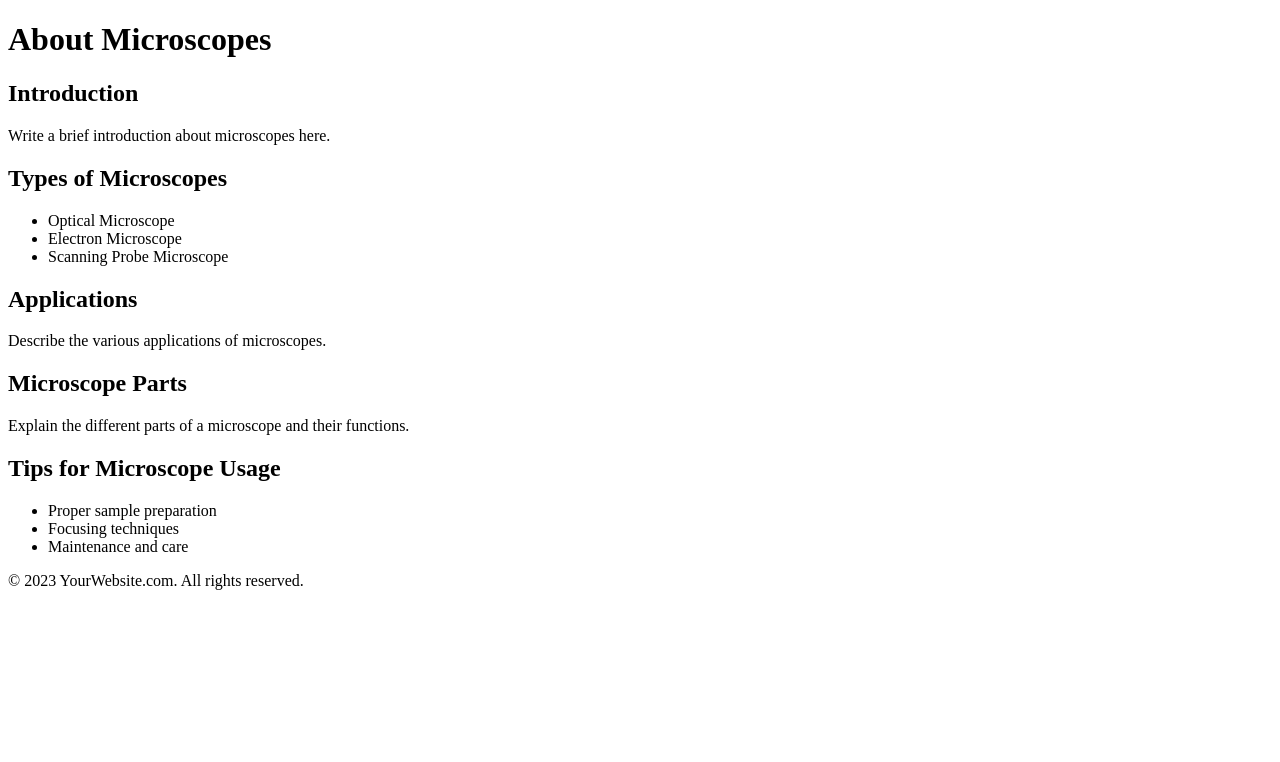
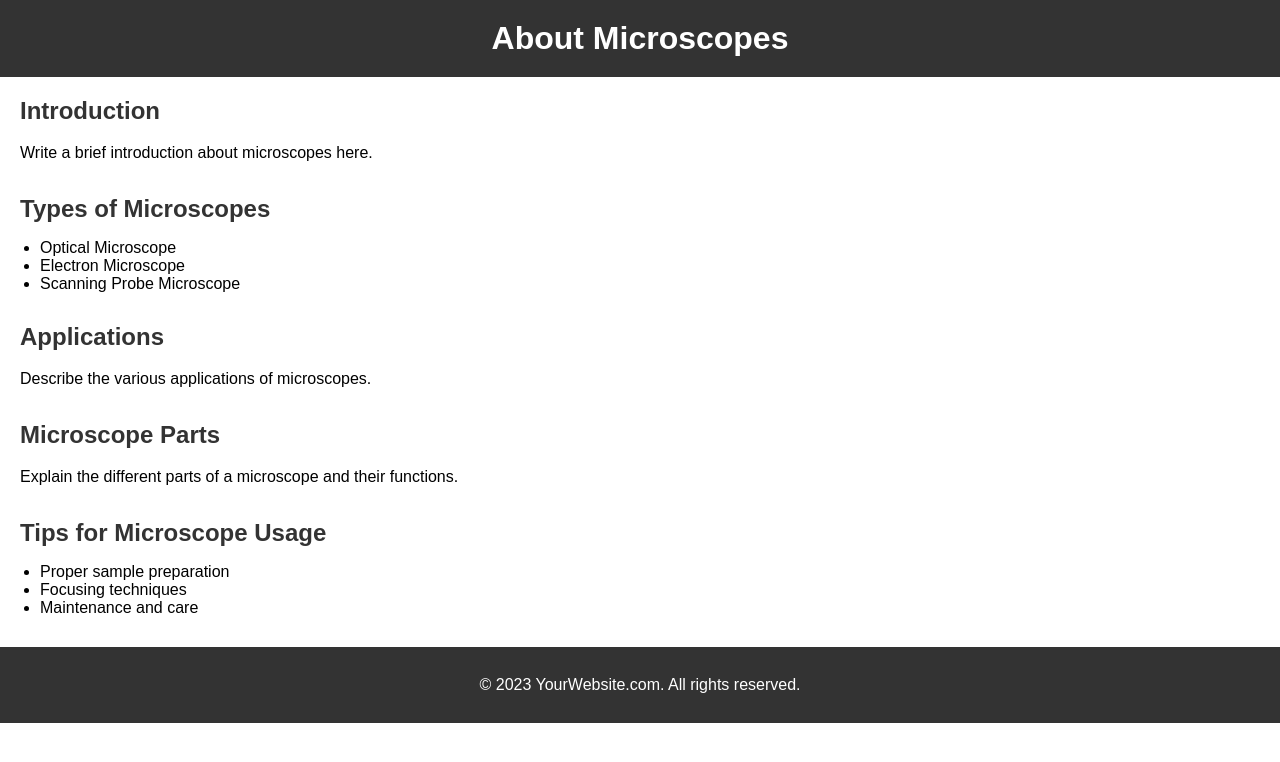
Before and after one commit to prasad535/AI_medical, a plain HTML site: page index.html in a window 1280 px wide. Drawn offline with Linux system fonts and the light colour scheme.

Commit message:
Update index.html

```diff
--- a/index.html
+++ b/index.html
@@ -3,7 +3,53 @@
 <head>
   <title>About Microscopes</title>
   <style>
-    /* Add any custom styles for your webpage here */
+    /* Custom styles for the webpage */
+    body {
+      font-family: Arial, sans-serif;
+      margin: 0;
+      padding: 0;
+    }
+
+    header {
+      background-color: #333;
+      color: #fff;
+      padding: 20px;
+      text-align: center;
+    }
+
+    h1 {
+      margin: 0;
+    }
+
+    main {
+      margin: 20px;
+    }
+
+    section {
+      margin-bottom: 30px;
+    }
+
+    h2 {
+      color: #333;
+      font-size: 24px;
+      margin: 0 0 10px;
+    }
+
+    p {
+      line-height: 1.5;
+    }
+
+    ul {
+      list-style-type: disc;
+      padding-left: 20px;
+    }
+
+    footer {
+      background-color: #333;
+      color: #fff;
+      padding: 10px;
+      text-align: center;
+    }
   </style>
 </head>
 <body>
```
